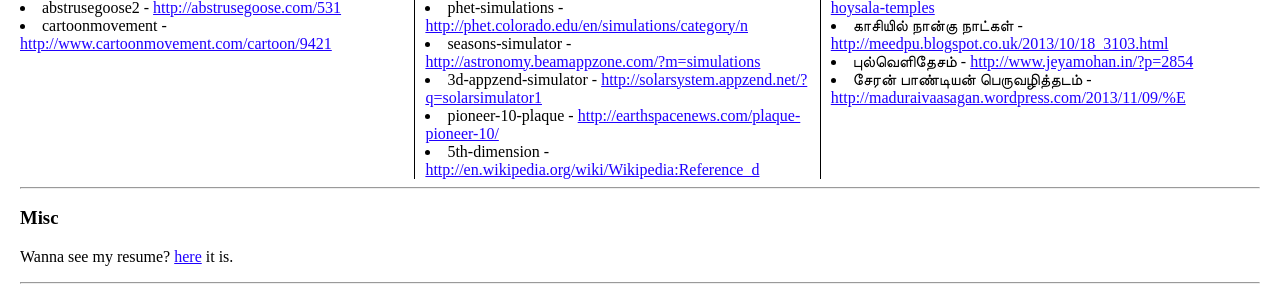
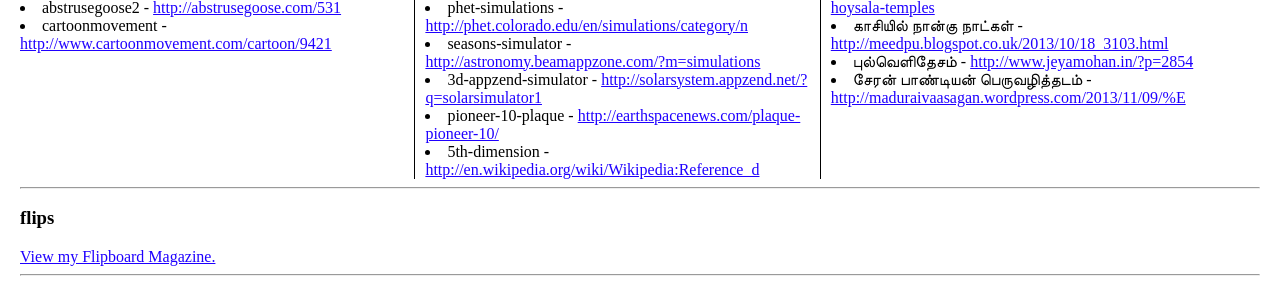
Before and after one commit to kesavanm/kesavan.info, a PHP site: page /bookmarks in a window 1280 px wide. Shown: the part 1403-1688 px from the top of the page. Run offline with PHP 8.4, Linux system fonts and the light colour scheme; data that the repository does not hold is empty; some libraries are stand-ins or nearby versions.

Commit message:
dos2unixd + flip embedded

```diff
--- a/bookmarks.php
+++ b/bookmarks.php
@@ -61,7 +61,14 @@ $bookmarks = array(
 <div class="column1"> <? echo bookmark('social'); echo bookmark('smile'); ?> </div>
 <div class="column2"> <? echo bookmark('misc'); echo bookmark('astronomy'); ?> </div>
 <div class="column3"> <? echo bookmark('trip/travel'); ?></div>
-<div class="rest">    <hr><h3>Misc</h3><p> Wanna see my resume? <a href="resume.php">here</a> it is.<? include('tail.php');?> </div>
+<div class="rest">
+<hr> <h3>flips </h3>
+
+<a data-flip-widget="mag"
+	href="https://flipboard.com/@kesavan2000in/kesavan-muthuvel%27s-open-1h2a4tnjy">View my Flipboard Magazine.</a>
+<script src="https://cdn.flipboard.com/web/buttons/js/flbuttons.min.js" type="text/javascript"></script>
+
+<? include('tail.php');?> </div>
 
 <?php
 function bookmark($type){
--- a/thulasi.php
+++ b/thulasi.php
@@ -66,6 +66,7 @@ include('head.php');
 		$albums = array( 72157665209061676 , 72157666096112713,72157667449566700,
 			72157670491224625,	#Thulasi-Peacock
 			72157670115825102 ,	#Thulasi | Shopping
+			72157669822504504 , 	# 2016 August | Little Krishna at Houston
 		);
 		rsort($albums);
 		foreach($albums as $set){
```
